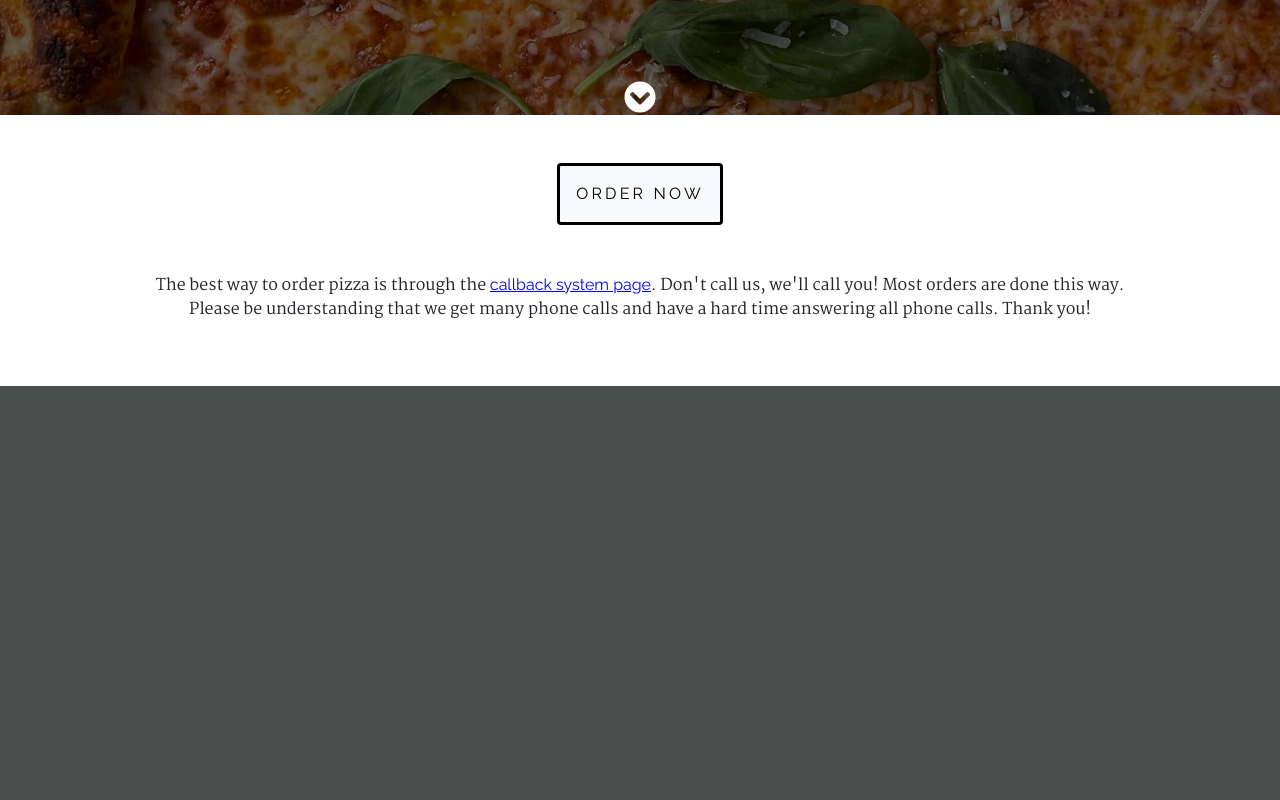
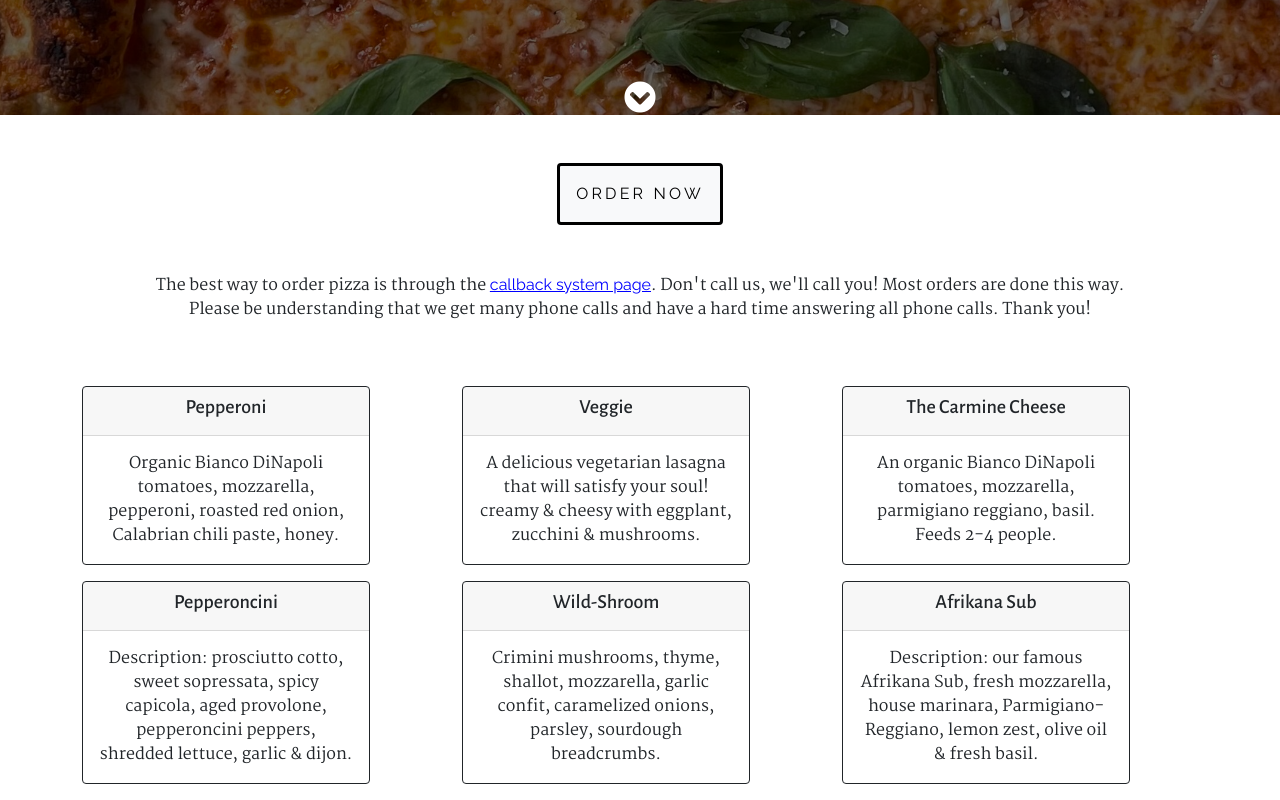
Before and after one commit to ShaviyaVictor/deli_pizza, a plain HTML site: page index.html in a window 1280 px wide. Shown: the part 895-1695 px from the top of the page. Before the commit the page ends 1281 px from the top, so only its background shows below. Drawn offline with nearby package versions, Linux system fonts and the light colour scheme.

Commit message:
Add the menu on #section3

```diff
--- a/css/styles.css
+++ b/css/styles.css
@@ -7,6 +7,12 @@
 body{
   background-color: #4A504E;
   margin: 0;
+}
+h1, h3, h5{
+  font-family: 'Alegreya Sans', sans-serif;
+}
+p{
+  font-family: 'Martel', serif;
 }
 
 /*    start of header styles   */
@@ -41,12 +47,6 @@ li.nav-item a img{
   text-align: center;
   color: #fff;
 }
-h1{
-  font-family: 'Alegreya Sans', sans-serif;
-}
-p{
-  font-family: 'Martel', serif;
-}
 #section1 h1{
   font-weight: 700;
 }
@@ -69,7 +69,7 @@ section div#section1main{
 }
 /*    end of section1 styles   */
 /*    start of section2 styles   */
-#section2{
+#section2, #section3{
   background-color: #fff;
   text-align: center;
 }
--- a/index.html
+++ b/index.html
@@ -96,7 +96,86 @@
     <!--    end of section2   -->
     <!--    start of section3   -->
 
-
+<section id="section3">
+  <div class="container">
+    <div class="row">
+      <div class="col-md-4 .col-1">
+        <div class="card border-dark mb-3" style="max-width: 18rem;">
+          <div class="card-header">
+            <h5 class="card-title">Pepperoni</h5>
+          </div>
+          <div class="card-body text-dark">
+            <p class="card-text">
+              Organic Bianco DiNapoli tomatoes, mozzarella, pepperoni, roasted red onion, Calabrian chili paste, honey.
+            </p>
+          </div>
+        </div>
+      </div>
+      <div class="col-md-4 .col-1">
+        <div class="card border-dark mb-3" style="max-width: 18rem;">
+          <div class="card-header">
+            <h5 class="card-title">Veggie</h5>
+          </div>
+          <div class="card-body text-dark">
+            <p class="card-text">
+              A delicious vegetarian lasagna that will satisfy your soul! creamy & cheesy with eggplant, zucchini & mushrooms.
+            </p>
+          </div>
+        </div>
+      </div>
+      <div class="col-md-4 .col-1">
+        <div class="card border-dark mb-3" style="max-width: 18rem;">
+          <div class="card-header">
+            <h5 class="card-title">The Carmine Cheese</h5>
+          </div>
+          <div class="card-body text-dark">
+            <p class="card-text">
+              An organic Bianco DiNapoli tomatoes, mozzarella, parmigiano reggiano, basil. Feeds 2-4 people.
+            </p>
+          </div>
+        </div>
+      </div>
+    </div>
+    <div class="row">
+      <div class="col-md-4 .col-1">
+        <div class="card border-dark mb-3" style="max-width: 18rem;">
+          <div class="card-header">
+            <h5 class="card-title">Pepperoncini</h5>
+          </div>
+          <div class="card-body text-dark">
+            <p class="card-text">
+              Description: prosciutto cotto, sweet sopressata, spicy capicola, aged provolone, pepperoncini peppers, shredded lettuce, garlic & dijon.
+            </p>
+          </div>
+        </div>
+      </div>
+      <div class="col-md-4 .col-1">
+        <div class="card border-dark mb-3" style="max-width: 18rem;">
+          <div class="card-header">
+            <h5 class="card-title">Wild-Shroom</h5>
+          </div>
+          <div class="card-body text-dark">
+            <p class="card-text">
+              Crimini mushrooms, thyme, shallot, mozzarella, garlic confit, caramelized onions, parsley, sourdough breadcrumbs.
+            </p>
+          </div>
+        </div>
+      </div>
+      <div class="col-md-4 .col-1">
+        <div class="card border-dark mb-3" style="max-width: 18rem;">
+          <div class="card-header">
+            <h5 class="card-title">Afrikana Sub</h5>
+          </div>
+          <div class="card-body text-dark">
+            <p class="card-text">
+              Description: our famous Afrikana Sub, fresh mozzarella, house marinara, Parmigiano- Reggiano, lemon zest, olive oil & fresh basil.
+            </p>
+          </div>
+        </div>
+      </div>
+    </div>
+  </div>
+</section>
 
     <!--    end of section3   -->
     <!--    start of section4   -->
```
